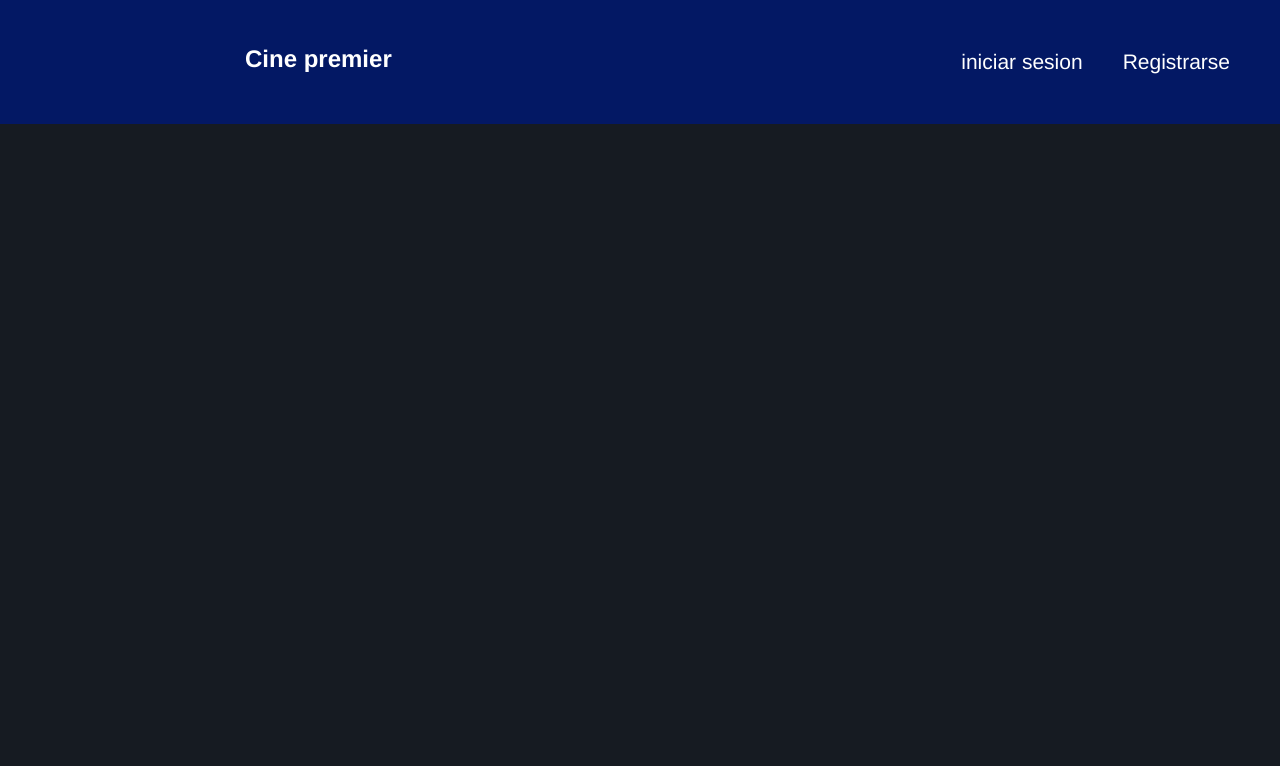
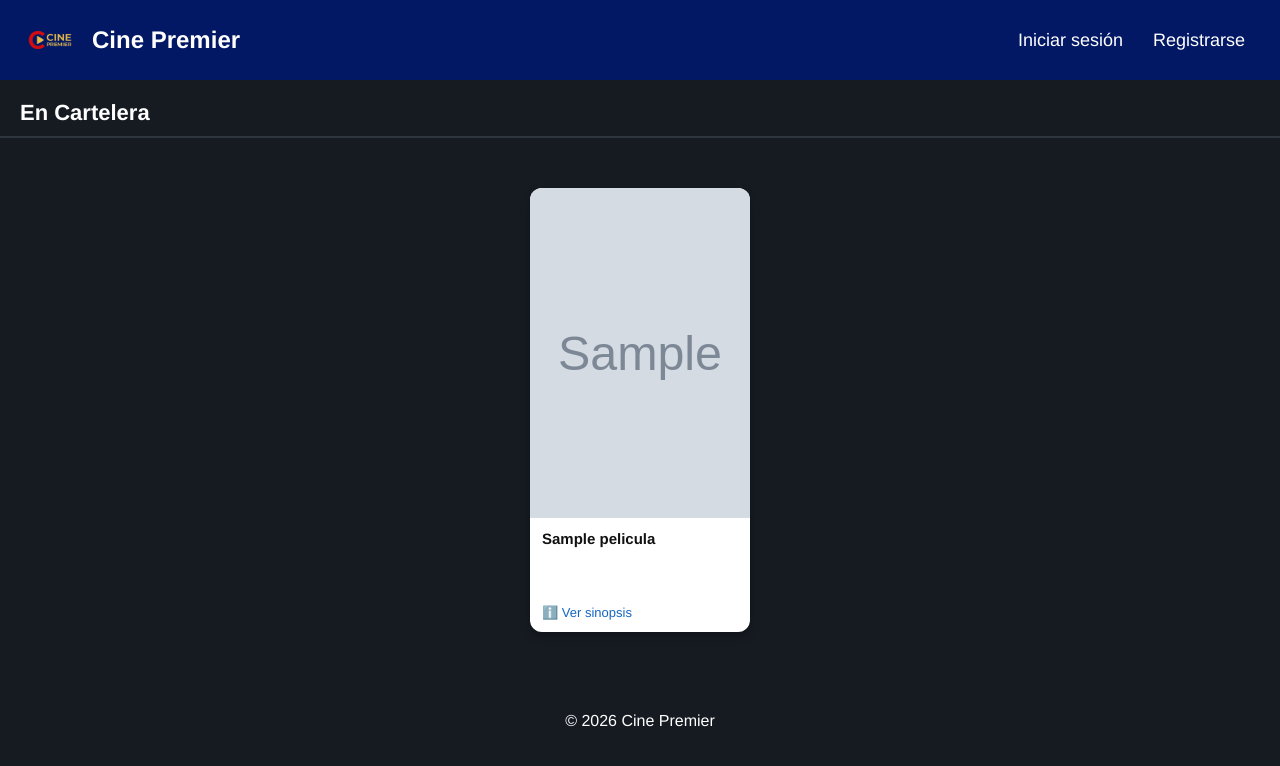
Before and after one commit to Apolo07206/proyecto_cine, a Flask app: page / in a window 1280 px wide. Shown: the top 766 px of the page. Run offline with Flask 3, Linux system fonts and the light colour scheme; tables that the repository leaves empty hold one stand-in row (values such as "Sample post"); grey boxes marked "Sample" are stand-in pictures; some libraries are stand-ins or nearby versions.

Commit message:
admin CRUD peliculas

```diff
--- a/app.py
+++ b/app.py
@@ -1,7 +1,10 @@
-from flask import Flask , render_template , request, url_for , flash ,redirect
+import os
+from flask import Flask, render_template, request, url_for, flash, redirect
 from flask_mysqldb import MySQL
 from config import Config
 import models
+
+
 
 
 app=Flask(__name__)
@@ -17,13 +20,29 @@ app.config['MYSQL_USER'] = 'root'
 app.config['MYSQL_PASSWORD'] =''
 app.config['MYSQL_DB'] ='cine_premier'
 app.config['MYSQL_UNIX_SOCKET'] = '/opt/lampp/var/mysql/mysql.sock'
+app.config['MYSQL_CURSORCLASS'] = 'DictCursor'
+
+
+
+
+
 
 
 # --- MÓDULO CLIENTE ---
 
 @app.route('/')
 def home():
-    return render_template('home.html')
+    proximas = models.obtener_peliculas_por_estado(mysql, 'proxima')
+    cartelera = models.obtener_peliculas_por_estado(mysql, 'cartelera')
+    finalizadas = models.obtener_peliculas_por_estado(mysql, 'finalizada')
+    return render_template('home.html', proximas=proximas, cartelera=cartelera, finalizadas=finalizadas)
+
+
+@app.route('/detalle_pelicula/<int:id>')
+def detalle_pelicula(id):
+    pelicula = models.obtener_pelicula_por_id(mysql, id)
+    return render_template('detalle_pelicula.html', pelicula=pelicula)
+
 
 @app.route('/registro' ,methods=['GET','POST'])
 def registro():
@@ -44,10 +63,6 @@ def registro():
 @app.route('/login')
 def login():
     return render_template('login.html')
-
-@app.route('/pelicula')
-def detalle_pelicula():
-    return render_template('detalle_pelicula.html')
 
 @app.route('/boletas')
 def seleccion_boletas():
@@ -72,9 +87,71 @@ def confirmacion():
 def admin_dashboard():
     return render_template('admin/dashboard.html')
 
-@app.route('/admin/peliculas')
+
+
+
+@app.route('/admin/peliculas', methods=['GET', 'POST'])
 def admin_peliculas():
-    return render_template('admin/peliculas.html')
+    if request.method == 'POST':
+        titulo = request.form['titulo']
+        genero = request.form['genero']
+        clasificacion = request.form['clasificacion']
+        duracion_minutos = request.form['duracion_minutos']
+        sinopsis = request.form.get('sinopsis', '')
+        estado = request.form.get('estado', 'proxima')
+
+        poster = request.files.get('poster_url')
+        poster_url = ''
+        if poster and poster.filename:
+            poster_url = poster.filename
+            poster.save(os.path.join('static/img/posters', poster_url))
+
+        models.crear_pelicula(mysql, titulo, genero, clasificacion,
+                              duracion_minutos, sinopsis, poster_url, estado)
+        flash('Pelicula guardada correctamente')
+        return redirect(url_for('admin_peliculas'))
+
+    peliculas = models.obtener_peliculas(mysql)
+    return render_template('admin/peliculas.html', peliculas=peliculas)
+
+
+
+
+@app.route('/admin/peliculas/eliminar/<string:id_pelicula>', methods=['POST'])
+def eliminar(id_pelicula):
+    models.eliminar_pelicula(mysql, id_pelicula)
+    return redirect(url_for('admin_peliculas'))
+
+
+@app.route('/admin/peliculas/editar/<string:id_pelicula>', methods=['GET'])
+def editar_pelicula_form(id_pelicula):
+    pelicula = models.obtener_pelicula_por_id(mysql, id_pelicula)
+    return render_template('admin/editar_pelicula.html', pelicula=pelicula)
+
+
+@app.route('/admin/peliculas/editar/<string:id_pelicula>', methods=['POST'])
+def guardar_pelicula(id_pelicula):
+    titulo = request.form['titulo']
+    genero = request.form['genero']
+    clasificacion = request.form['clasificacion']
+    duracion_minutos = request.form['duracion_minutos']
+    sinopsis = request.form.get('sinopsis', '')
+    estado = request.form.get('estado', 'proxima')
+
+    poster_url = models.obtener_pelicula_por_id(mysql, id_pelicula)['poster_url']
+    poster = request.files.get('poster_url')
+    if poster and poster.filename:
+        poster_url = poster.filename
+        poster.save(os.path.join('static/img/posters', poster_url))
+
+    models.actualizar_pelicula(mysql, id_pelicula, titulo, genero, clasificacion,
+                               duracion_minutos, sinopsis, poster_url, estado)
+    flash('Pelicula actualizada correctamente')
+    return redirect(url_for('admin_peliculas'))
+
+
+
+
 
 @app.route('/admin/salas')
 def admin_salas():
--- a/models.py
+++ b/models.py
@@ -1,4 +1,5 @@
 # models.py
+import os
 
 # --- USUARIO ---
 
@@ -38,9 +39,24 @@ def crear_pelicula(mysql, titulo, genero, clasificacion, duracion_minutos, sinop
     mysql.connection.commit()
     cur.close()
 
-def obtener_peliculas_cartelera(mysql):
+def crear_pelicula_con_poster(mysql, titulo, genero, clasificacion, duracion_minutos, sinopsis, poster_file, estado='proxima', upload_folder='static/img/posters'):
+    poster_url = ''
+    if poster_file and poster_file.filename:
+        poster_url = poster_file.filename
+        poster_file.save(os.path.join(upload_folder, poster_url))
+    crear_pelicula(mysql, titulo, genero, clasificacion, duracion_minutos, sinopsis, poster_url, estado)
+    return poster_url
+
+def obtener_peliculas(mysql):
     cur = mysql.connection.cursor()
-    cur.execute("SELECT * FROM pelicula WHERE estado = 'cartelera'")
+    cur.execute("SELECT * FROM pelicula")
+    peliculas = cur.fetchall()
+    cur.close()
+    return peliculas
+
+def obtener_peliculas_por_estado(mysql, estado):
+    cur = mysql.connection.cursor()
+    cur.execute("SELECT * FROM pelicula WHERE estado = %s", (estado,))
     peliculas = cur.fetchall()
     cur.close()
     return peliculas
--- a/static/css/home.css
+++ b/static/css/home.css
@@ -2,50 +2,132 @@
     font-family: 'Franklin Gothic Medium', 'Arial Narrow', Arial, sans-serif;
     padding: 0;
     margin: 0;
+    box-sizing: border-box;
 }
 
 body{
     background-color: #161B22;
-
-    display: flex;
     text-align: center;
-
 }
 
-header{
-    background-color:#031864;
+/* ---------- HEADER ---------- */
+.header-cabezado{
+    background-color: #031864;
     width: 100%;
-    padding: 10px 10px;
+    padding: 10px 20px;
 }
+
 .navegacion{
     display: flex;
     justify-content: space-between;
-
-}
-.navegacion nav,ul,li,a{
-    display: flex;
-    list-style: none;
-    text-decoration: none;
-    color:white;
-    padding: 10px 10px;
+    align-items: center;
 }
 
-
-.titulo-imagen img{
-    position:absolute;
-    bottom: 837px;
-    gap: 20px;
-    color: #ffff;
+.titulo-imagen{
+    display: flex;
+    align-items: center;
+    gap: 12px;
 }
 
 .titulo-imagen h2{
-    position: relative;
-    left: 235px;
-    top: 35px;
     color: white;
 }
 
-.login li a{
-    font-size: 21px;
+.navegacion nav ul{
+    display: flex;
+    list-style: none;
+}
 
+.navegacion nav ul li a{
+    text-decoration: none;
+    color: white;
+    padding: 10px 15px;
+    font-size: 18px;
 }
+
+/* ---------- GRID DE PELICULAS ---------- */
+.seccion-peliculas{
+    padding: 20px 0;
+}
+
+.titulo-seccion{
+    color: white;
+    font-size: 22px;
+    padding: 0 20px 10px 20px;
+    text-align: left;
+    border-bottom: 2px solid #30363d;
+    margin-bottom: 10px;
+}
+
+.contenedor-peliculas{
+    display: flex;
+    flex-wrap: wrap;
+    gap: 30px;
+    justify-content: center;
+    padding: 40px 20px;
+}
+
+.tarjeta-pelicula{
+    width: 220px;
+    background-color: #fff;
+    border-radius: 12px;
+    overflow: hidden;
+    text-align: left;
+    box-shadow: 0 4px 10px rgba(0,0,0,0.3);
+}
+
+.poster-wrapper{
+    width: 100%;
+    aspect-ratio: 2 / 3;
+    overflow: hidden;
+}
+
+.tarjeta-pelicula img{
+    width: 100%;
+    height: 100%;
+    object-fit: cover;
+    display: block;
+}
+
+.info-pelicula{
+    padding: 12px;
+}
+
+.info-pelicula h3{
+    font-size: 15px;
+    color: #111;
+    margin-bottom: 6px;
+    min-height: 38px;
+}
+
+.clasificacion{
+    display: inline-block;
+    font-size: 12px;
+    font-weight: bold;
+    color: #fff;
+    padding: 2px 8px;
+    border-radius: 4px;
+    margin-bottom: 8px;
+}
+
+.clasificacion-a{ background-color: #2e7d32; }
+.clasificacion-b{ background-color: #f9a825; }
+.clasificacion-b15{ background-color: #e65100; }
+
+.ver-sinopsis{
+    display: block;
+    font-size: 13px;
+    color: #1565c0;
+    text-decoration: none;
+    margin-top: 4px;
+}
+
+.ver-sinopsis:hover{
+    text-decoration: underline;
+}
+
+/* ---------- FOOTER ---------- */
+footer{
+    color: white;
+    padding: 20px;
+}
--- a/templates/home.html
+++ b/templates/home.html
@@ -1,23 +1,23 @@
 <!DOCTYPE html>
-<html lang="en">
+<html lang="es">
 <head>
     <meta charset="UTF-8">
     <meta name="viewport" content="width=device-width, initial-scale=1.0">
-    <link rel="icon" type="image/png" href="/img/logo.png" >
-    <link rel="stylesheet" href="{{url_for('static' , filename='css/home.css')}}">
-    <title>Cine premier </title>
+    <link rel="icon" type="image/png" href="{{url_for('static', filename='img/logo.png')}}">
+    <link rel="stylesheet" href="{{url_for('static', filename='css/home.css')}}">
+    <title>Cine Premier</title>
 </head>
 <body>
     <header class="header-cabezado">
         <div class="navegacion">
-                <div class="titulo-imagen">
-                    <img src="{{url_for('static',filename ='img/logo.png')}}" alt="" width="160px">
-                    <h2> Cine premier </h2>
-                </div>
+            <div class="titulo-imagen">
+                <img src="{{url_for('static', filename='img/logo.png')}}" alt="Logo Cine Premier" width="60px">
+                <h2>Cine Premier</h2>
+            </div>
 
             <nav>
                 <ul class="login">
-                    <li><a href="{{url_for('login')}}">iniciar sesion </a></li>
+                    <li><a href="{{url_for('login')}}">Iniciar sesión</a></li>
                     <li><a href="{{url_for('registro')}}">Registrarse</a></li>
                 </ul>
             </nav>
@@ -25,13 +25,69 @@
     </header>
 
     <main>
+        {% if cartelera %}
+        <section class="seccion-peliculas">
+            <h2 class="titulo-seccion">En Cartelera</h2>
+            <div class="contenedor-peliculas">
+                {% for pelicula in cartelera %}
+                <div class="tarjeta-pelicula">
+                    <div class="poster-wrapper">
+                        <img src="{{url_for('static', filename='img/posters/' + pelicula.poster_url)}}" alt="{{pelicula.titulo}}">
+                    </div>
+                    <div class="info-pelicula">
+                        <h3>{{pelicula.titulo}}</h3>
+                        <span class="clasificacion clasificacion-{{pelicula.clasificacion|lower}}">{{pelicula.clasificacion}}</span>
+                        <a href="{{url_for('detalle_pelicula', id=pelicula.id_pelicula)}}" class="ver-sinopsis">ℹ️ Ver sinopsis</a>
+                    </div>
+                </div>
+                {% endfor %}
+            </div>
+        </section>
+        {% endif %}
 
+        {% if proximas %}
+        <section class="seccion-peliculas">
+            <h2 class="titulo-seccion">Próximamente</h2>
+            <div class="contenedor-peliculas">
+                {% for pelicula in proximas %}
+                <div class="tarjeta-pelicula">
+                    <div class="poster-wrapper">
+                        <img src="{{url_for('static', filename='img/posters/' + pelicula.poster_url)}}" alt="{{pelicula.titulo}}">
+                    </div>
+                    <div class="info-pelicula">
+                        <h3>{{pelicula.titulo}}</h3>
+                        <span class="clasificacion clasificacion-{{pelicula.clasificacion|lower}}">{{pelicula.clasificacion}}</span>
+                        <a href="{{url_for('detalle_pelicula', id=pelicula.id_pelicula)}}" class="ver-sinopsis">ℹ️ Ver sinopsis</a>
+                    </div>
+                </div>
+                {% endfor %}
+            </div>
+        </section>
+        {% endif %}
 
+        {% if finalizadas %}
+        <section class="seccion-peliculas">
+            <h2 class="titulo-seccion">Finalizadas</h2>
+            <div class="contenedor-peliculas">
+                {% for pelicula in finalizadas %}
+                <div class="tarjeta-pelicula">
+                    <div class="poster-wrapper">
+                        <img src="{{url_for('static', filename='img/posters/' + pelicula.poster_url)}}" alt="{{pelicula.titulo}}">
+                    </div>
+                    <div class="info-pelicula">
+                        <h3>{{pelicula.titulo}}</h3>
+                        <span class="clasificacion clasificacion-{{pelicula.clasificacion|lower}}">{{pelicula.clasificacion}}</span>
+                        <a href="{{url_for('detalle_pelicula', id=pelicula.id_pelicula)}}" class="ver-sinopsis">ℹ️ Ver sinopsis</a>
+                    </div>
+                </div>
+                {% endfor %}
+            </div>
+        </section>
+        {% endif %}
     </main>
 
     <footer>
-
-
+        <p>&copy; 2026 Cine Premier</p>
     </footer>
 </body>
 </html>
```
Also changed, not shown: templates/admin/editar_pelicula.html (added, +31 -0 lines), templates/admin/peliculas.html (+77 -0 lines), static/img/posters/CoyoteVsAcme.png (added), static/img/posters/Spider-Man.png (added), static/img/posters/la-del-demonio.png (added), static/img/posters/solo_por_una_noche.png (added).
